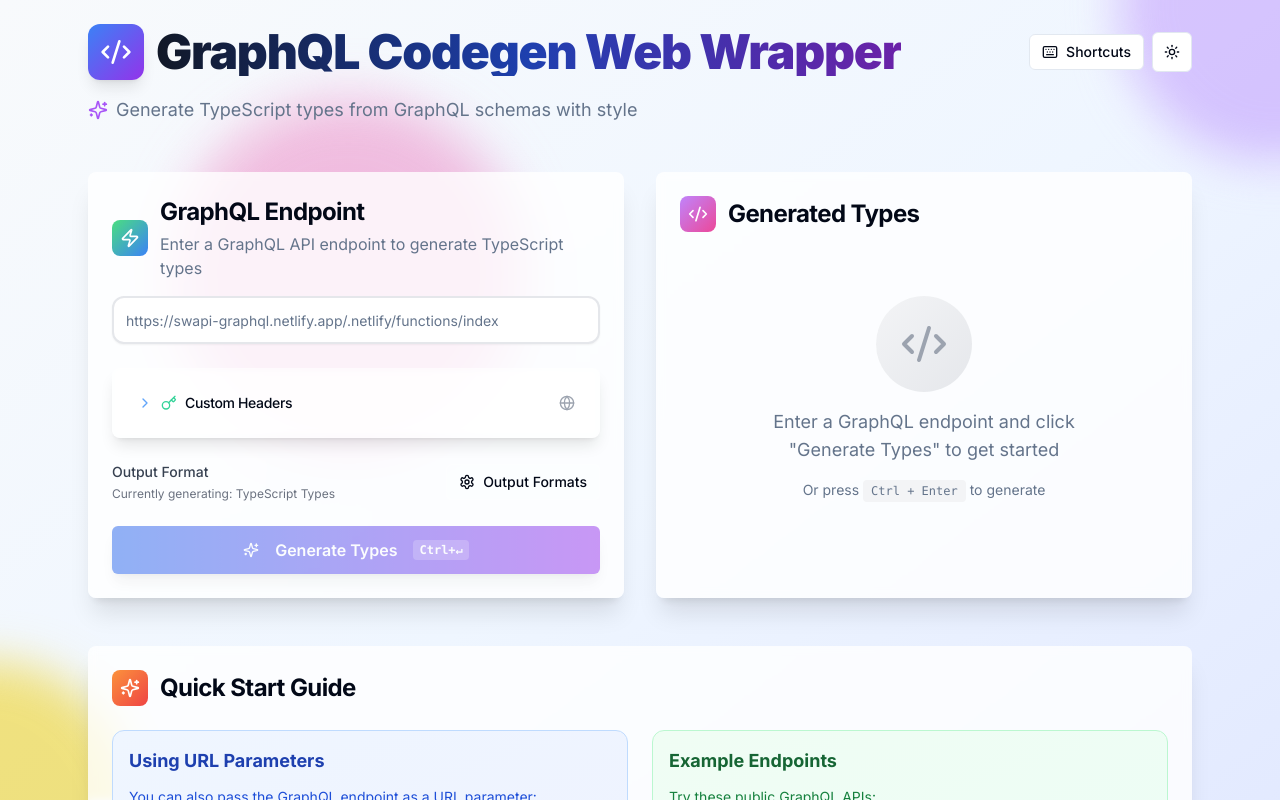
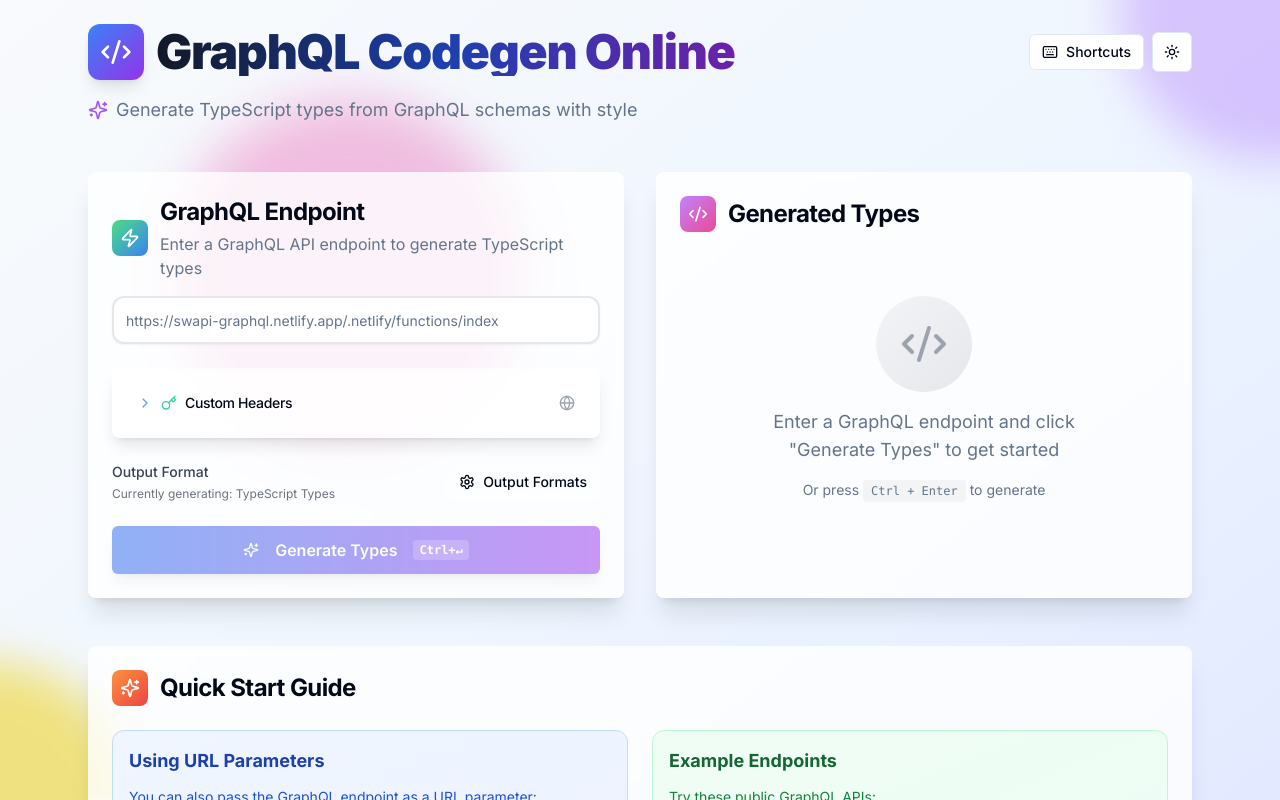
Before and after one commit to Dendekky/dendekky-graphql-codegen, a Next.js app: page / in a window 1280 px wide. Shown: the top 800 px of the page. Built offline with nearby package versions, Linux system fonts and the light colour scheme.

Commit message:
refactor: rename project from "GraphQL Codegen Web Wrapper" to "GraphQL Codegen Online" across README and layout files for consistency

```diff
--- a/app/layout.tsx
+++ b/app/layout.tsx
@@ -6,23 +6,23 @@ import { ThemeProvider } from '@/components/theme-provider';
 const inter = Inter({ subsets: ['latin'] });
 
 export const metadata: Metadata = {
-  title: 'GraphQL Codegen Web Wrapper',
+  title: 'GraphQL Codegen Online',
   description: 'Generate TypeScript types from GraphQL schemas',
   metadataBase: new URL('https://graphql-codegen.vercel.app'),
   icons: {
     icon: '/favicon.svg',
   },
   openGraph: {
-    title: 'GraphQL Codegen Web Wrapper',
+    title: 'GraphQL Codegen Online',
     description: 'Generate TypeScript types from GraphQL schemas',
     url: 'https://graphql-codegen.vercel.app',
-    siteName: 'GraphQL Codegen Web Wrapper',
+    siteName: 'GraphQL Codegen Online',
     images: [
       {
         url: '/codegen.png',
         width: 1200,
         height: 630,
-        alt: 'GraphQL Codegen Web Wrapper',
+        alt: 'GraphQL Codegen Online',
       },
     ],
     locale: 'en_US',
@@ -30,7 +30,7 @@ export const metadata: Metadata = {
   },
   twitter: {
     card: 'summary_large_image',
-    title: 'GraphQL Codegen Web Wrapper',
+    title: 'GraphQL Codegen Online',
     description: 'Generate TypeScript types from GraphQL schemas',
     images: ['/codegen.png'],
   },
--- a/app/page.tsx
+++ b/app/page.tsx
@@ -356,7 +356,7 @@ function GraphQLCodegenContent() {
               </div>
               <div>
                 <h1 className='text-5xl font-black tracking-tight bg-gradient-to-r from-gray-900 via-blue-800 to-purple-800 dark:from-white dark:via-blue-200 dark:to-purple-200 bg-clip-text text-transparent'>
-                  GraphQL Codegen Web Wrapper
+                  GraphQL Codegen Online
                 </h1>
               </div>
             </div>
```
Also changed, not shown: 1 other file (tests, documents, lock files or other folders).
